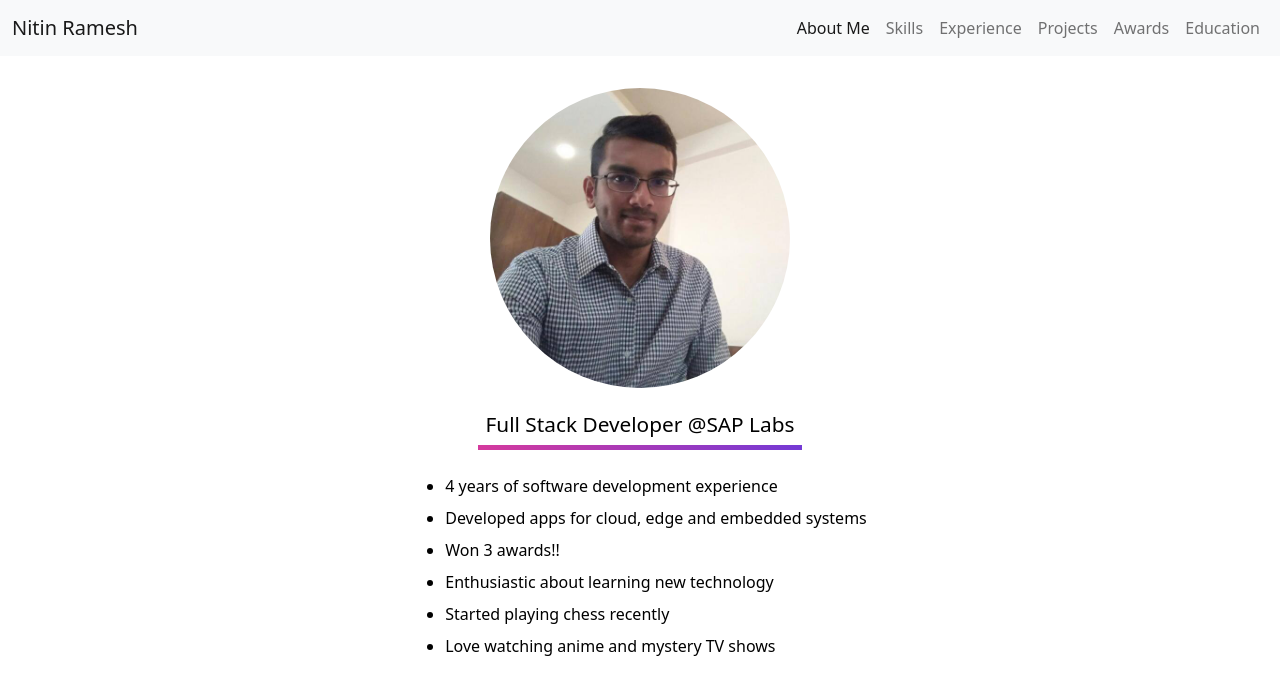
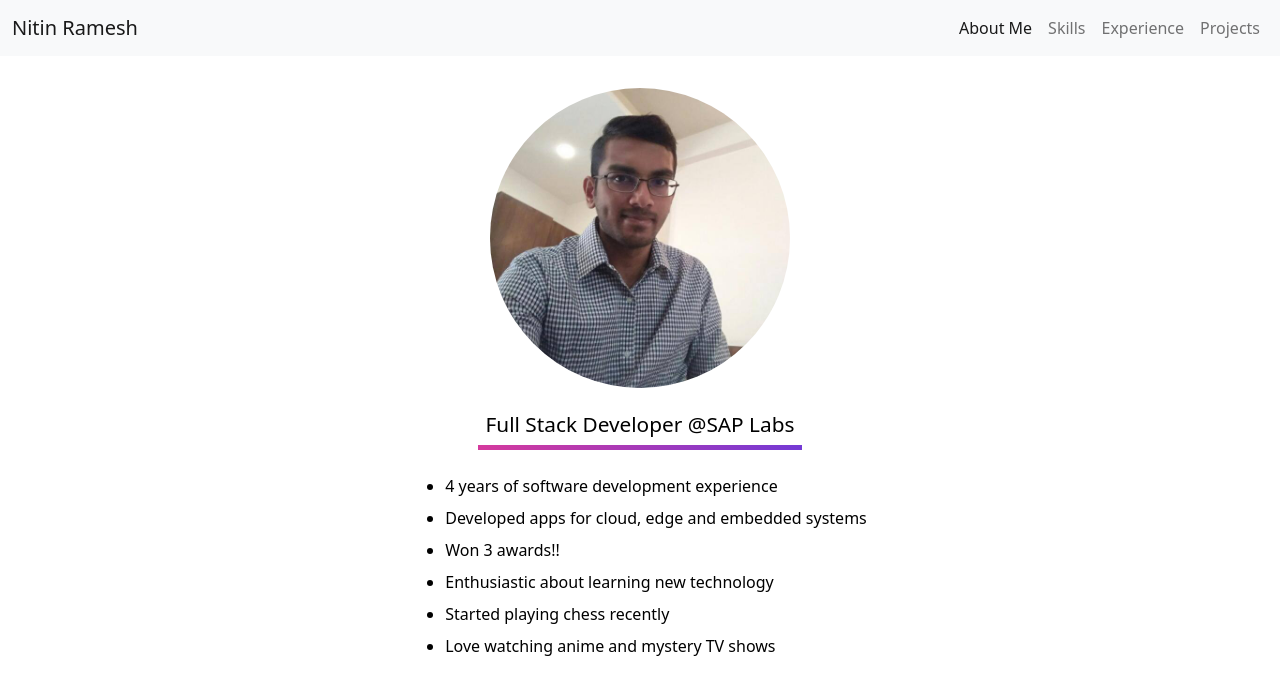
Before and after one commit to NitinRamesh25/nitinramesh25.github.io, a plain HTML site: page src/index.html in a window 1280 px wide. Shown: the top 679 px of the page. Drawn offline with nearby package versions, Linux system fonts and the light colour scheme.

Commit message:
Removed awards and education

```diff
--- a/src/index.html
+++ b/src/index.html
@@ -56,12 +56,6 @@
                     <li class="nav-item">
                         <a class="nav-link" href="#projects">Projects</a>
                     </li>
-                    <li class="nav-item">
-                        <a class="nav-link" href="#awards">Awards</a>
-                    </li>
-                    <li class="nav-item">
-                        <a class="nav-link" href="#education">Education</a>
-                    </li>
                 </ul>
             </div>
         </div>
@@ -91,7 +85,8 @@
                 <button class="btn btn-outline-secondary" onclick="window.open('https://github.com/NitinRamesh25')">
                     Github <i class="fab fa-github"></i>
                 </button>
-                <button class="btn btn-outline-success" type="submit" onclick="window.open('./docs/nitin-ramesh-resume.pdf')">
+                <button class="btn btn-outline-success" type="submit"
+                    onclick="window.open('./docs/nitin-ramesh-resume.pdf')">
                     Download Resume <i class="fab fa-solid fa-download"></i>
                 </button>
             </section>
@@ -203,9 +198,6 @@
 
             </div>
         </section>
-
-        <section id="awards">awards</section>
-        <section id="education">education</section>
     </div>
 
     <script src="./scripts/experience.js"></script>
```
